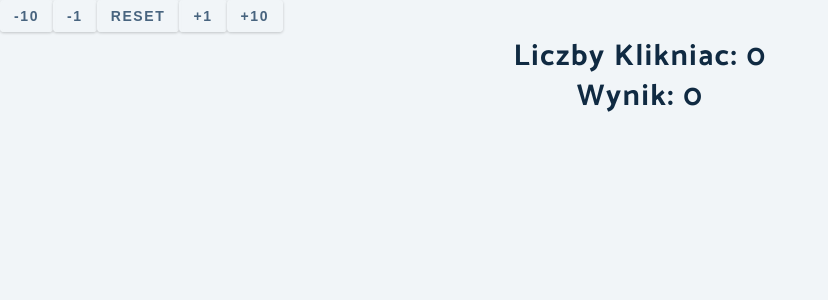
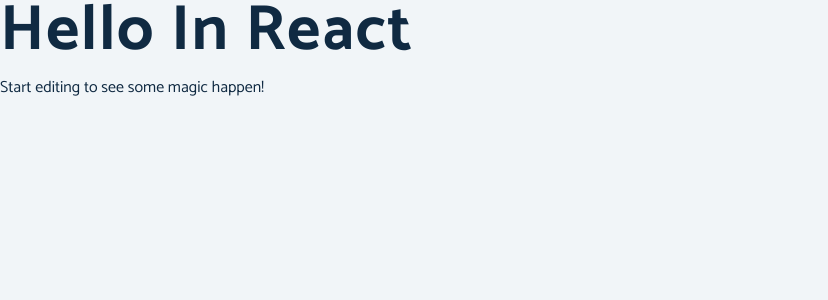
Before and after one commit to xxxmarxxx/first-react, a React (Create React App) app: page / in a window 1280 px wide. Shown: the top 300 px of the page, without its empty margins (0-828 px from the left). Built offline with nearby package versions, Linux system fonts and the light colour scheme.

Commit message:
add hook LE137

```diff
--- a/src/index.js
+++ b/src/index.js
@@ -12,8 +12,8 @@
   <React.StrictMode>
     {/* <App /> */}
     {/* <Udemy2 /> */}
-    <Udemy135 result={startValue}/>
-
+    {/* <Udemy135 result={startValue}/> */}
+    <Hook/>
   </React.StrictMode>,
   document.getElementById('root')
 );
```
